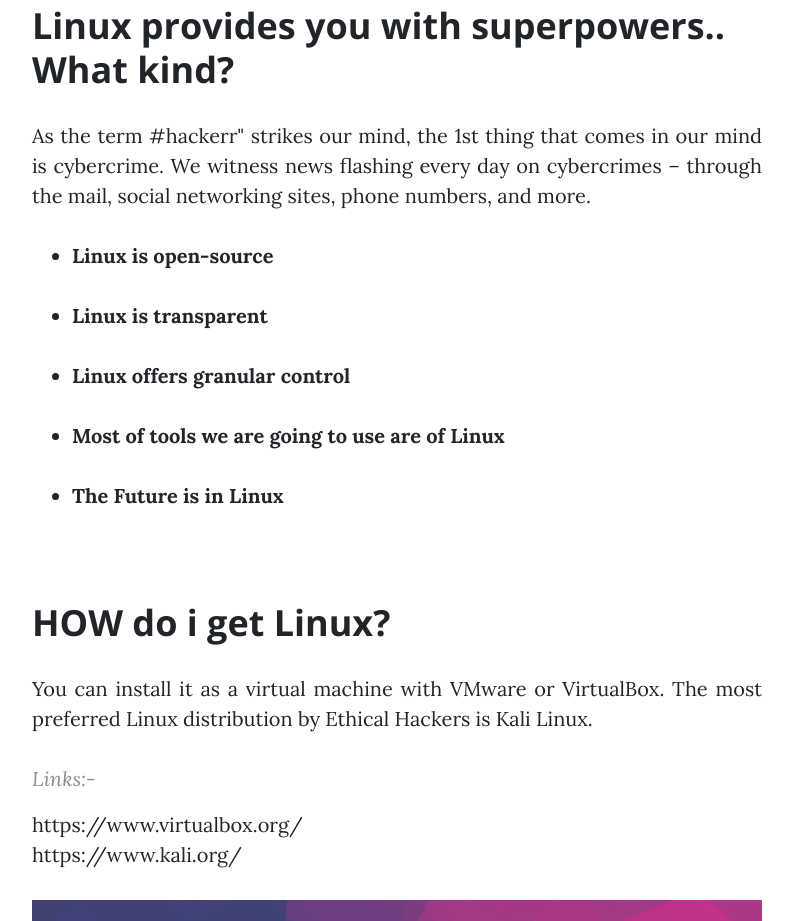
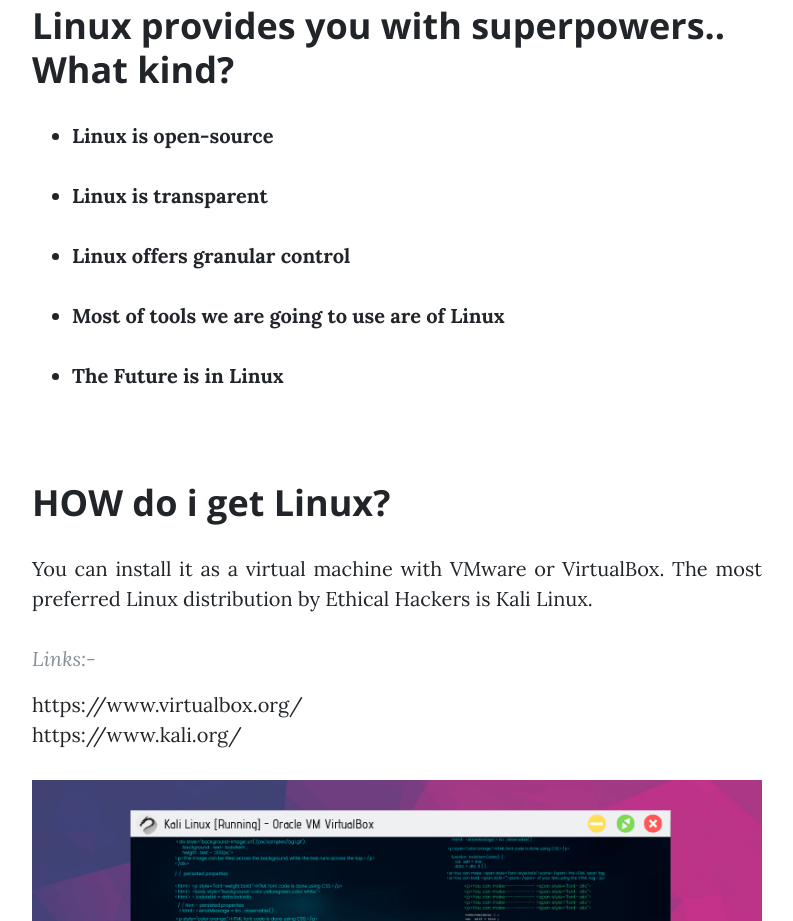
Before and after one commit to anugrahpaul2000/techx, a website: page Ethical Hacking/Getting_Started2.html in a window 1280 px wide. Shown: the part 2700-3621 px from the top of the page, without its empty margins (243-1036 px from the left). Drawn offline with nearby package versions, Linux system fonts and the light colour scheme.

Commit message:
Update Getting_Started2.html
bug-fixes

```diff
--- a/Ethical Hacking/Getting_Started2.html
+++ b/Ethical Hacking/Getting_Started2.html
@@ -104,7 +104,7 @@
               Now let's look at some reasons:-
             </p>
             <h2 class="section-heading">Linux provides you with superpowers.. What kind?</h2>
-            <p align="justify">As the term #hackerr" strikes our mind, the 1st thing that comes in our mind is cybercrime. We witness news flashing every day on cybercrimes – through the mail, social networking sites, phone numbers, and more.
+            <p align="justify">
               <ul>
               <li><b>Linux is open-source</b>
               </li><br>
```
